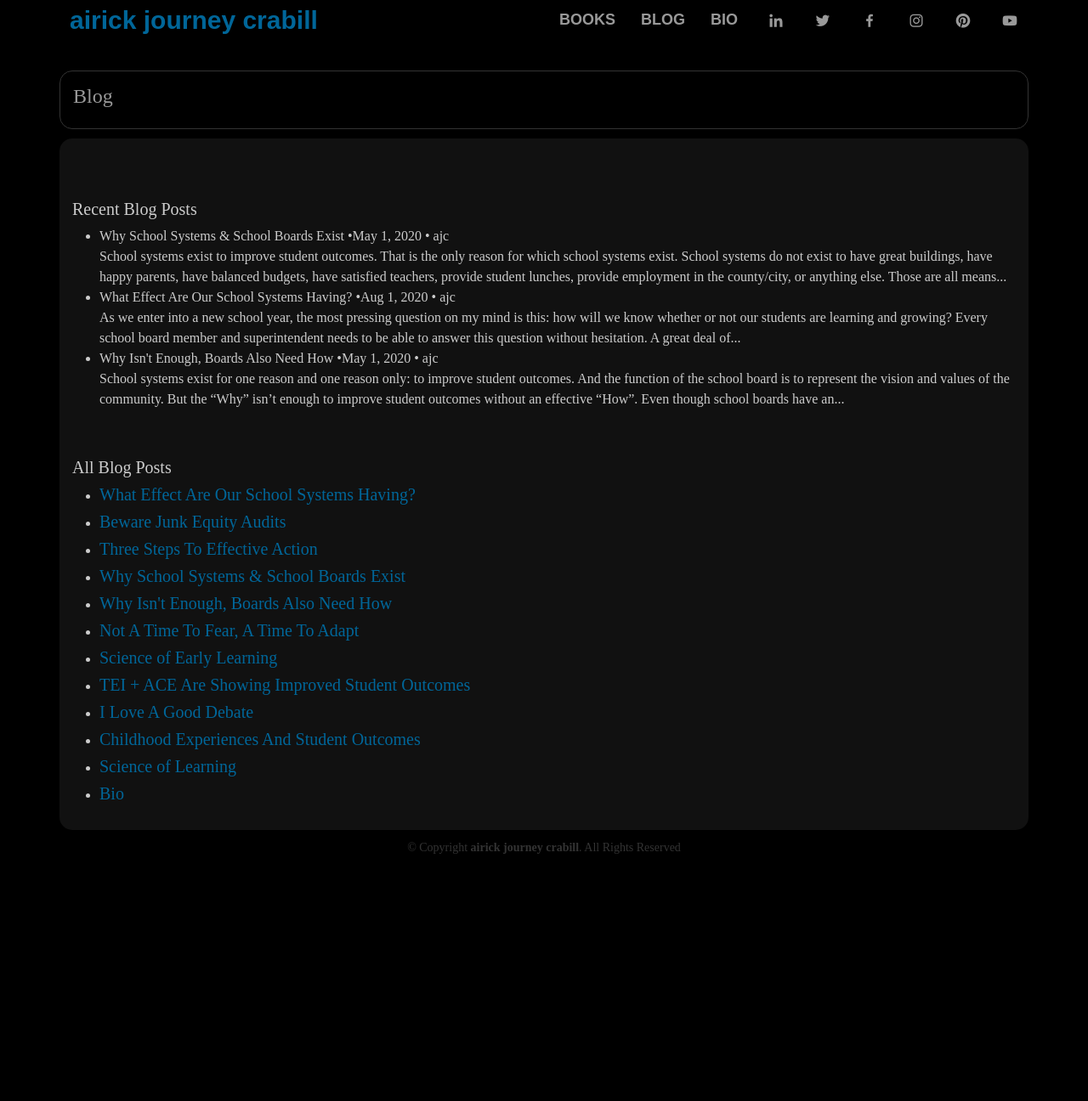
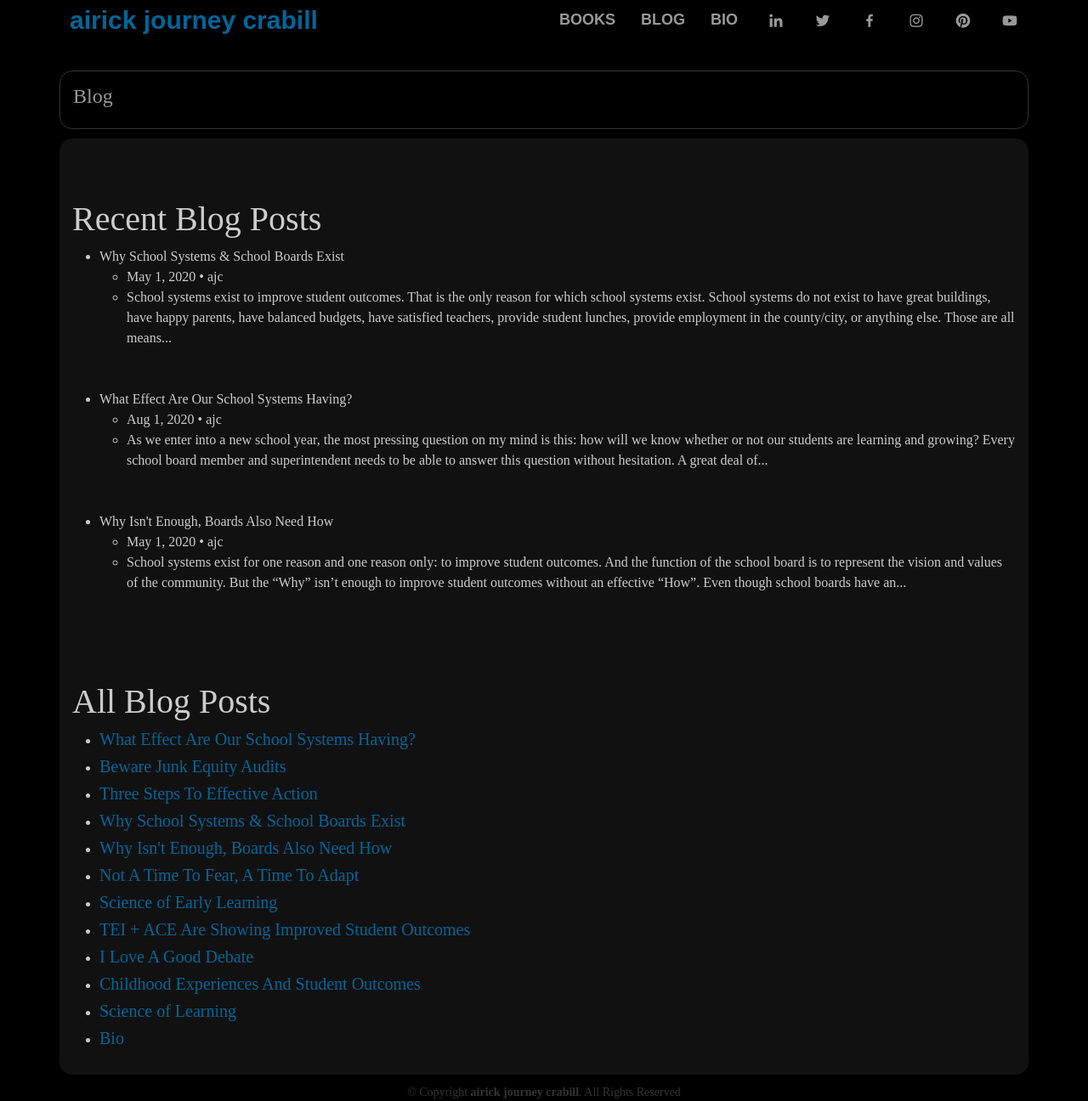
Before and after one commit to ajcrabill/ajc-com, a Jekyll site: the page built from blog/index.md, in a window 1280 px wide and 1296 px high. Shown: the whole window at 85% size. Built offline with Jekyll 4.4.1, drawn with Linux system fonts in a browser that asks for light colours.

Commit message:
blog revamp

```diff
--- a/blog/index.md
+++ b/blog/index.md
@@ -5,26 +5,35 @@ toplevel: Blog
 ---
 
 <br/>
-<h5>Recent Blog Posts</h5>
+<h1>Recent Blog Posts</h1>
 <ul>
-<li>{{ site.posts[3].title }} •
-{%- assign date_format = site.minima.date_format | default: "%b %-d, %Y" -%}
-{{ site.posts[3].date | date: date_format }} • {{ site.posts[3].author }}<br/>
-{{ site.posts[3].content | strip_html | truncatewords: 50 }}<br/></li>
+<li>{{ site.posts[3].title }}
+    <ul>
+    <li>{%- assign date_format = site.minima.date_format | default: "%b %-d, %Y" -%}
+    {{ site.posts[3].date | date: date_format }} • {{ site.posts[3].author }}</li>
+    <li>{{ site.posts[3].content | strip_html | truncatewords: 50 }}</li>
+    </ul><br/><br/>
+</li>
 
-<li>{{ site.posts[0].title }} •
-{%- assign date_format = site.minima.date_format | default: "%b %-d, %Y" -%}
-{{ site.posts[0].date | date: date_format }} • {{ site.posts[0].author }}<br/>
-{{ site.posts[0].content | strip_html | truncatewords: 50 }}<br/></li>
+<li>{{ site.posts[0].title }}
+    <ul>
+    <li>{%- assign date_format = site.minima.date_format | default: "%b %-d, %Y" -%}
+    {{ site.posts[0].date | date: date_format }} • {{ site.posts[0].author }}</li>
+    <li>{{ site.posts[0].content | strip_html | truncatewords: 50 }}</li>
+    </ul><br/><br/>
+</li>
 
-<li>{{ site.posts[4].title }} •
-{%- assign date_format = site.minima.date_format | default: "%b %-d, %Y" -%}
-{{ site.posts[4].date | date: date_format }} • {{ site.posts[4].author }}<br/>
-{{ site.posts[4].content | strip_html | truncatewords: 50 }}<br/></li>
+<li>{{ site.posts[4].title }}
+    <ul>
+    <li>{%- assign date_format = site.minima.date_format | default: "%b %-d, %Y" -%}
+    {{ site.posts[4].date | date: date_format }} • {{ site.posts[4].author }}</li>
+    <li>{{ site.posts[4].content | strip_html | truncatewords: 50 }}</li>
+    </ul><br/><br/>
+</li>
 
 </ul><br/>
 
-<h5>All Blog Posts</h5>
+<h1>All Blog Posts</h1>
 <ul>
   {% for post in site.posts %}
   <li>
```
